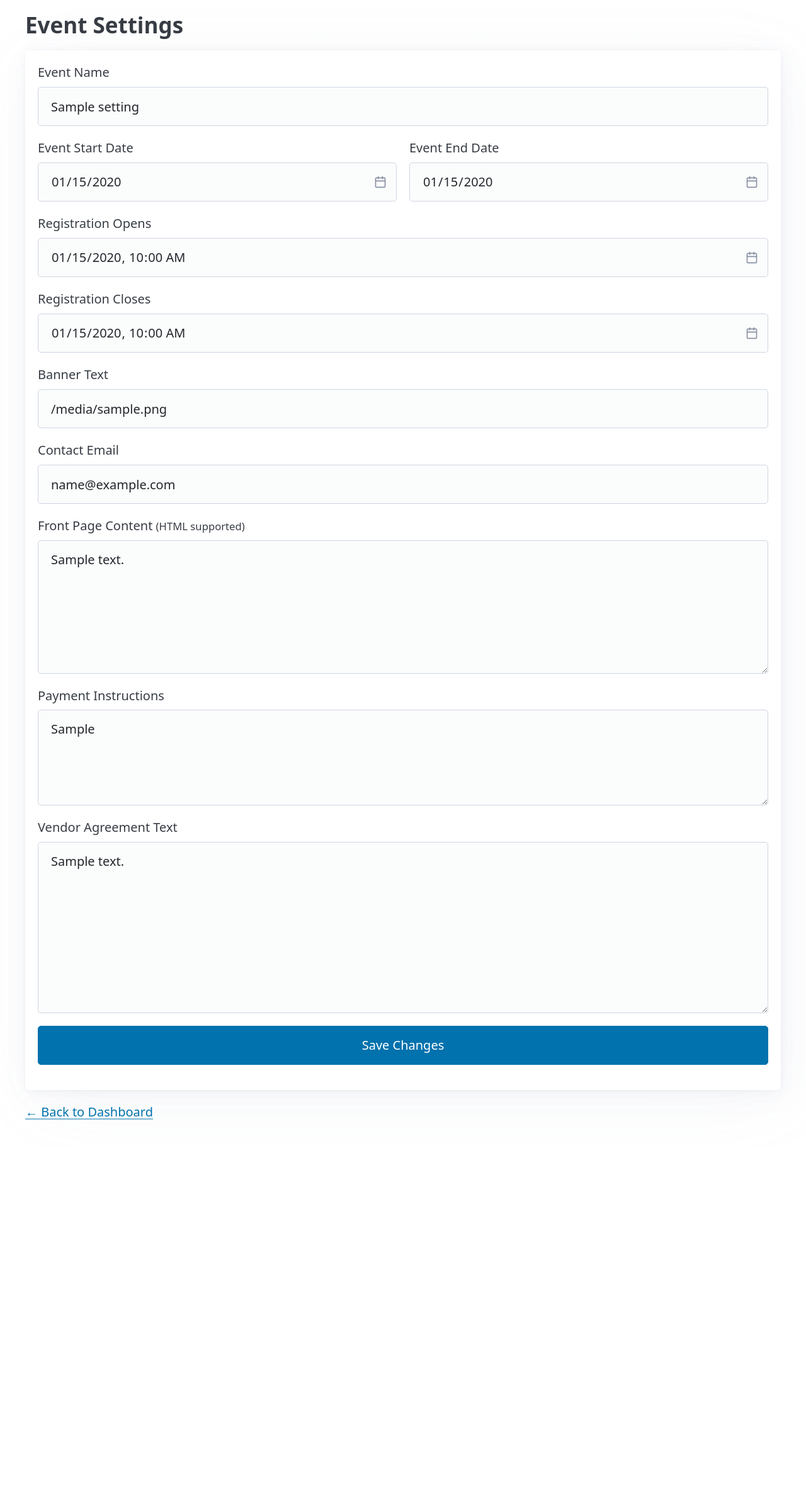
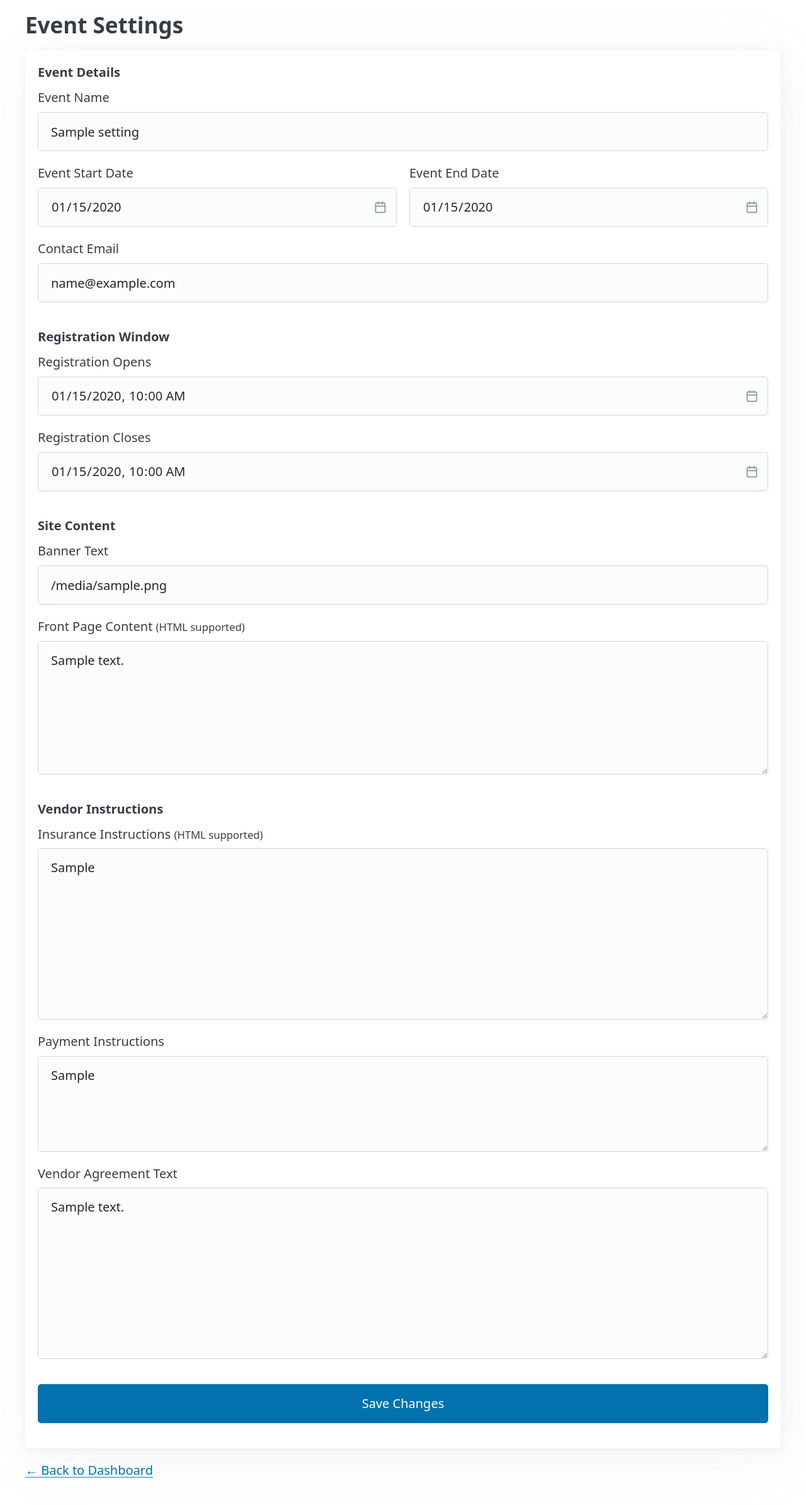
Before and after one commit to vtphan/night-market-vendors, a FastAPI app: template app/templates/admin/settings.html in a window 1280 px wide. Shown: the part 70-2460 px from the top of the page at 63% size. Before the commit the page ends 1848 px from the top, so only its background shows below. Run offline with FastAPI, Linux system fonts and the light colour scheme; the template is opened without the code that fills it: most values are stand-ins (such as "Sample title", 1, 10 or a date in 2020); some libraries are stand-ins or nearby versions.

Commit message:
Add insurance instructions, reorganize admin settings, and clean up UI
All vendors now require liability insurance. Show insurance instructions
(certificate holder info + FLIP purchase links) on the registration form,
vendor status page, and approval email. Reorganize admin settings into
fieldset sections, un-collapse the vendor agreement on the registration
form, and remove the redundant Settings card from the admin dashboard.

Co-Authored-By: Claude Opus 4.6 <noreply@anthropic.com>

```diff
--- a/app/models.py
+++ b/app/models.py
@@ -92,6 +92,7 @@ class EventSettings(Base):
     banner_text = Column(Text, nullable=False, default="")
     contact_email = Column(String, nullable=False, default="")
     payment_instructions = Column(Text, nullable=False, default="")
+    insurance_instructions = Column(Text, nullable=False, default="")
 
     def is_registration_open(self) -> bool:
         """Check if vendor registration is currently open."""
--- a/app/routes/vendor.py
+++ b/app/routes/vendor.py
@@ -88,6 +88,7 @@ async def register_gateway(request: Request, edit: str = "", new: str = "", db:
     if step == 1 or step == 0:
         return _template(request, "vendor/register_step1.html", {
             "agreement_text": settings.vendor_agreement_text if settings else "",
+            "insurance_instructions": settings.insurance_instructions if settings else "",
             "booth_types": booth_types,
             "draft": draft,
             "email": email,
@@ -161,6 +162,7 @@ async def register_step1(
         }
         return _template(request, "vendor/register_step1.html", {
             "agreement_text": settings.vendor_agreement_text if settings else "",
+            "insurance_instructions": settings.insurance_instructions if settings else "",
             "booth_types": booth_types,
             "draft": form_draft,
             "email": email,
--- a/app/seed.py
+++ b/app/seed.py
@@ -34,6 +34,7 @@ def seed_event_data(db: Session) -> None:
             banner_text=evt.get("banner_text", ""),
             contact_email=evt.get("contact_email", ""),
             payment_instructions=evt.get("payment_instructions", ""),
+            insurance_instructions=evt.get("insurance_instructions", ""),
         )
         db.add(settings)
         db.commit()
--- a/app/services/email.py
+++ b/app/services/email.py
@@ -58,13 +58,14 @@ def send_submission_confirmation_email(to: str, registration_id: str, booth_type
     return send_email(to, f"Registration {registration_id} Received", html)
 
 
-def send_approval_email(to: str, registration_id: str, payment_url: str) -> bool:
+def send_approval_email(to: str, registration_id: str, payment_url: str, insurance_instructions: str = "") -> bool:
     """Send registration approval notification with payment link."""
     try:
         template = _env.get_template("approval.html")
         html = template.render(
             registration_id=registration_id,
             payment_url=payment_url,
+            insurance_instructions=insurance_instructions,
         )
     except Exception:
         logger.exception("Failed to render approval email template")
--- a/app/templates/admin/settings.html
+++ b/app/templates/admin/settings.html
@@ -9,6 +9,9 @@
 <article>
     <form method="post" action="/admin/settings">
         <input type="hidden" name="csrf_token" value="{{ csrf_token }}">
+
+        <fieldset>
+            <legend><strong>Event Details</strong></legend>
 
             <label for="event_name">Event Name</label>
             <input type="text" id="event_name" name="event_name"
@@ -28,6 +31,15 @@
                 </div>
             </div>
 
+            <label for="contact_email">Contact Email</label>
+            <input type="email" id="contact_email" name="contact_email"
+                   value="{{ settings.contact_email or '' }}"
+                   placeholder="Shown at the bottom of vendor-facing pages">
+        </fieldset>
+
+        <fieldset>
+            <legend><strong>Registration Window</strong></legend>
+
             <label for="registration_open_date">Registration Opens</label>
             <input type="datetime-local" id="registration_open_date" name="registration_open_date"
                    value="{{ settings.registration_open_date.strftime('%Y-%m-%dT%H:%M') }}" required>
@@ -35,25 +47,32 @@
             <label for="registration_close_date">Registration Closes</label>
             <input type="datetime-local" id="registration_close_date" name="registration_close_date"
                    value="{{ settings.registration_close_date.strftime('%Y-%m-%dT%H:%M') }}" required>
+        </fieldset>
+
+        <fieldset>
+            <legend><strong>Site Content</strong></legend>
 
             <label for="banner_text">Banner Text</label>
             <input type="text" id="banner_text" name="banner_text"
                    value="{{ settings.banner_text or '' }}"
                    placeholder="Shown as a highlighted banner on the homepage and vendor dashboard">
 
-        <label for="contact_email">Contact Email</label>
-        <input type="email" id="contact_email" name="contact_email"
-               value="{{ settings.contact_email or '' }}"
-               placeholder="Shown at the bottom of vendor-facing pages">
-
             <label for="front_page_content">Front Page Content <small>(HTML supported)</small></label>
             <textarea id="front_page_content" name="front_page_content" rows="6" placeholder="Displayed on the homepage. You can use HTML tags like &lt;p&gt;, &lt;strong&gt;, &lt;ul&gt;, etc.">{{ settings.front_page_content or '' }}</textarea>
+        </fieldset>
+
+        <fieldset>
+            <legend><strong>Vendor Instructions</strong></legend>
+
+            <label for="insurance_instructions">Insurance Instructions <small>(HTML supported)</small></label>
+            <textarea id="insurance_instructions" name="insurance_instructions" rows="8" placeholder="Shown on the registration form, vendor status page, and approval email. Include certificate holder info and insurance purchase links.">{{ settings.insurance_instructions or '' }}</textarea>
 
             <label for="payment_instructions">Payment Instructions</label>
             <textarea id="payment_instructions" name="payment_instructions" rows="4" placeholder="Shown to vendors on the payment page when their registration is approved">{{ settings.payment_instructions or '' }}</textarea>
 
             <label for="vendor_agreement_text">Vendor Agreement Text</label>
             <textarea id="vendor_agreement_text" name="vendor_agreement_text" rows="8" placeholder="The agreement vendors must accept during registration">{{ settings.vendor_agreement_text or '' }}</textarea>
+        </fieldset>
 
         <button type="submit">Save Changes</button>
     </form>
--- a/app/templates/emails/approval.html
+++ b/app/templates/emails/approval.html
@@ -8,6 +8,10 @@
         <a href="{{ payment_url }}" style="display: inline-block; background: #0066cc; color: #fff; text-decoration: none; padding: 12px 30px; border-radius: 6px; font-weight: bold;">Complete Payment</a>
     </p>
     <p>Please complete your payment promptly to secure your booth. Unpaid registrations may be offered to other vendors.</p>
+    {% if insurance_instructions %}
+    <hr style="border: none; border-top: 1px solid #eee; margin: 20px 0;">
+    <div>{{ insurance_instructions }}</div>
+    {% endif %}
     <hr style="border: none; border-top: 1px solid #eee; margin: 20px 0;">
     <p style="font-size: 12px; color: #888;">Asian Night Market - Vendor Registration System</p>
 </body>
--- a/config/event.json
+++ b/config/event.json
@@ -8,7 +8,8 @@
     "banner_text": "",
     "contact_email": "",
     "payment_instructions": "",
-    "vendor_agreement_text": "VENDOR PARTICIPATION AGREEMENT\n\nBy submitting this registration, you agree to the following terms and conditions:\n\n1. EVENT DETAILS: The Asian Night Market will be held on the date specified above. Setup begins at 2:00 PM; the event runs from 5:00 PM to 10:00 PM.\n\n2. BOOTH ASSIGNMENT: Booth locations are assigned by the organizers. Vendors may not request specific spots.\n\n3. INSURANCE: Food vendors must provide a Certificate of General Liability Insurance prior to the event.\n\n4. CANCELLATION & REFUNDS: Cancellations must be requested through the organizers. Refund amounts are at the discretion of the organizing committee.\n\n5. CONDUCT: Vendors must maintain a clean and safe booth area. Excessive noise, inappropriate signage, or disruptive behavior may result in removal without refund.\n\n6. LIABILITY: The vendor assumes all responsibility for their booth, products, and staff. The organizing committee is not liable for any loss, damage, or injury.\n\n7. HEALTH COMPLIANCE: Food vendors must comply with all local health department regulations and obtain necessary permits.\n\n8. The organizing committee reserves the right to reject or revoke participation at any time."
+    "insurance_instructions": "<h4>Liability Insurance</h4>\n<p>All vendors are required to have liability insurance for this event.</p>\n<p><strong>If you already have business insurance,</strong> add us as an Additional Insured / Certificate Holder:</p>\n<address>\nVietnamese American Community of West Tennessee<br>\n1276 Grant Park Cove<br>\nCollierville, Tennessee 38017\n</address>\n<p><strong>If you need to purchase insurance,</strong> you can get a two-day policy from <a href=\"https://www.fliprogram.com/insurance-made-for-you\">FLIP</a>:</p>\n<p><a href=\"https://app.fliprogram.com/events/8807\">Purchase food-vendor insurance for Asian Night Market on FLIP</a></p><p><a href=\"https://app.fliprogram.com/events/8808\">Purchase arts/craft-vendor insurance for Asian Night Market on FLIP</a></p>",
+    "vendor_agreement_text": "VENDOR PARTICIPATION AGREEMENT\n\nBy submitting this registration, you agree to the following terms and conditions:\n\n1. EVENT DETAILS: The Asian Night Market will be held on the date specified above. Setup begins at 2:00 PM; the event runs from 5:00 PM to 10:00 PM.\n\n2. BOOTH ASSIGNMENT: Booth locations are assigned by the organizers. Vendors may not request specific spots.\n\n3. INSURANCE: All vendors must provide a Certificate of General Liability Insurance prior to the event.\n\n4. CANCELLATION & REFUNDS: Cancellations must be requested through the organizers. Refund amounts are at the discretion of the organizing committee.\n\n5. CONDUCT: Vendors must maintain a clean and safe booth area. Excessive noise, inappropriate signage, or disruptive behavior may result in removal without refund.\n\n6. LIABILITY: The vendor assumes all responsibility for their booth, products, and staff. The organizing committee is not liable for any loss, damage, or injury.\n\n7. HEALTH COMPLIANCE: Food vendors must comply with all local health department regulations and obtain necessary permits.\n\n8. The organizing committee reserves the right to reject or revoke participation at any time."
   },
   "booth_types": [
     {
```
Also changed, not shown: app/routes/admin.py (+7 -1 lines), app/templates/admin/dashboard.html (+0 -7 lines), 2 other files. Lines whose indentation alone changed are shown as unchanged.
